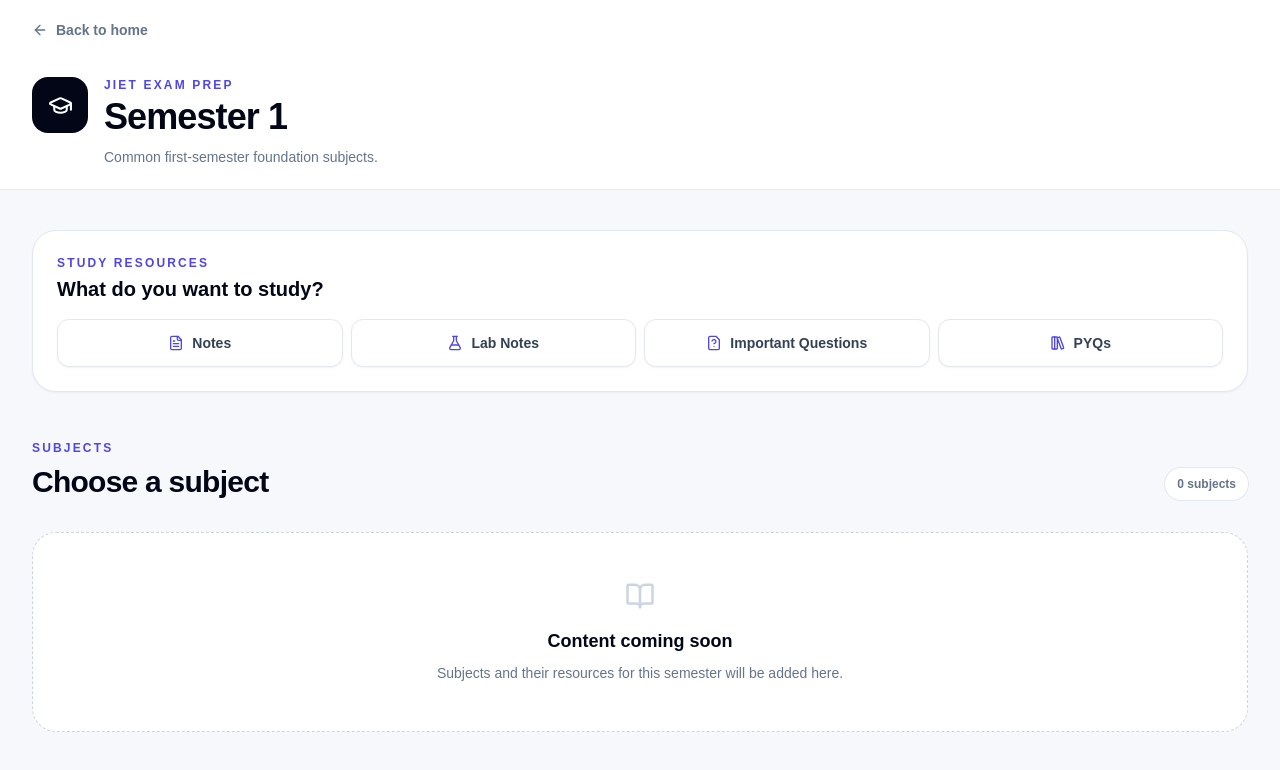
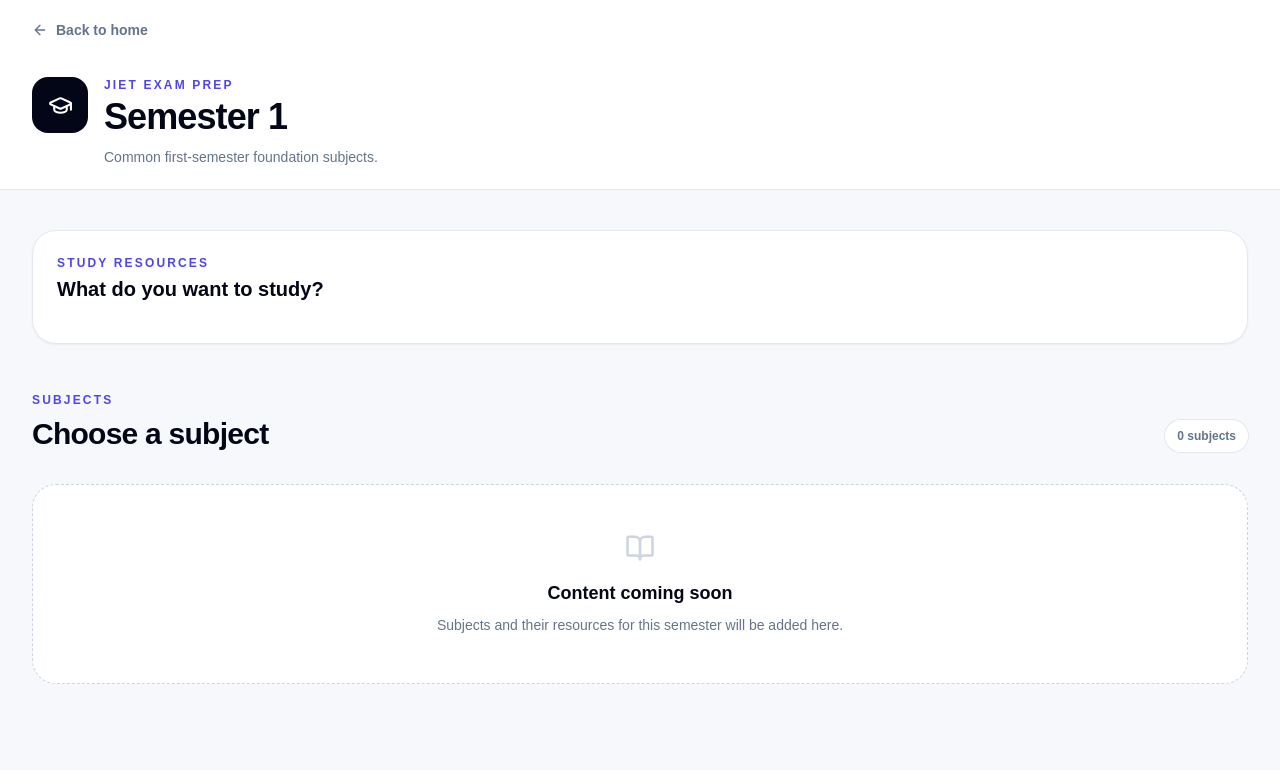
Before and after one commit to codingwithdinu/JIET-EXAM-PREP, a Next.js app: page /semester/1 in a window 1280 px wide. Shown: the top 770 px of the page. Built offline with nearby package versions, Linux system fonts and the light colour scheme.

Commit message:
ui: remove resource button panels from semester pages

```diff
--- a/app/semester/[semester]/page.tsx
+++ b/app/semester/[semester]/page.tsx
@@ -1,6 +1,5 @@
 import Link from "next/link";
 import { ArrowLeft, ArrowRight, BookOpen, GraduationCap } from "lucide-react";
-import ResourceButtons from "@/components/ResourceButtons";
 import { getBranches, getSubjects, semesters } from "@/lib/data";
 
 export function generateStaticParams() {
@@ -82,7 +81,6 @@ export default async function SemesterPage({ params }: { params: Promise<{ semes
                 <p className="text-xs font-black uppercase tracking-[0.18em] text-indigo-600">Study resources</p>
                 <h2 className="mt-1 text-xl font-black">What do you want to study?</h2>
               </div>
-              <ResourceButtons semester={number} />
             </div>
 
             <div className="mt-12 flex items-end justify-between">
@@ -110,7 +108,6 @@ export default async function SemesterPage({ params }: { params: Promise<{ semes
                       </div>
                     </Link>
                     <div className="mt-6 border-t border-slate-100 pt-5">
-                      <ResourceButtons semester={number} subject={subject.slug} />
                     </div>
                   </div>
                 ))}
```
